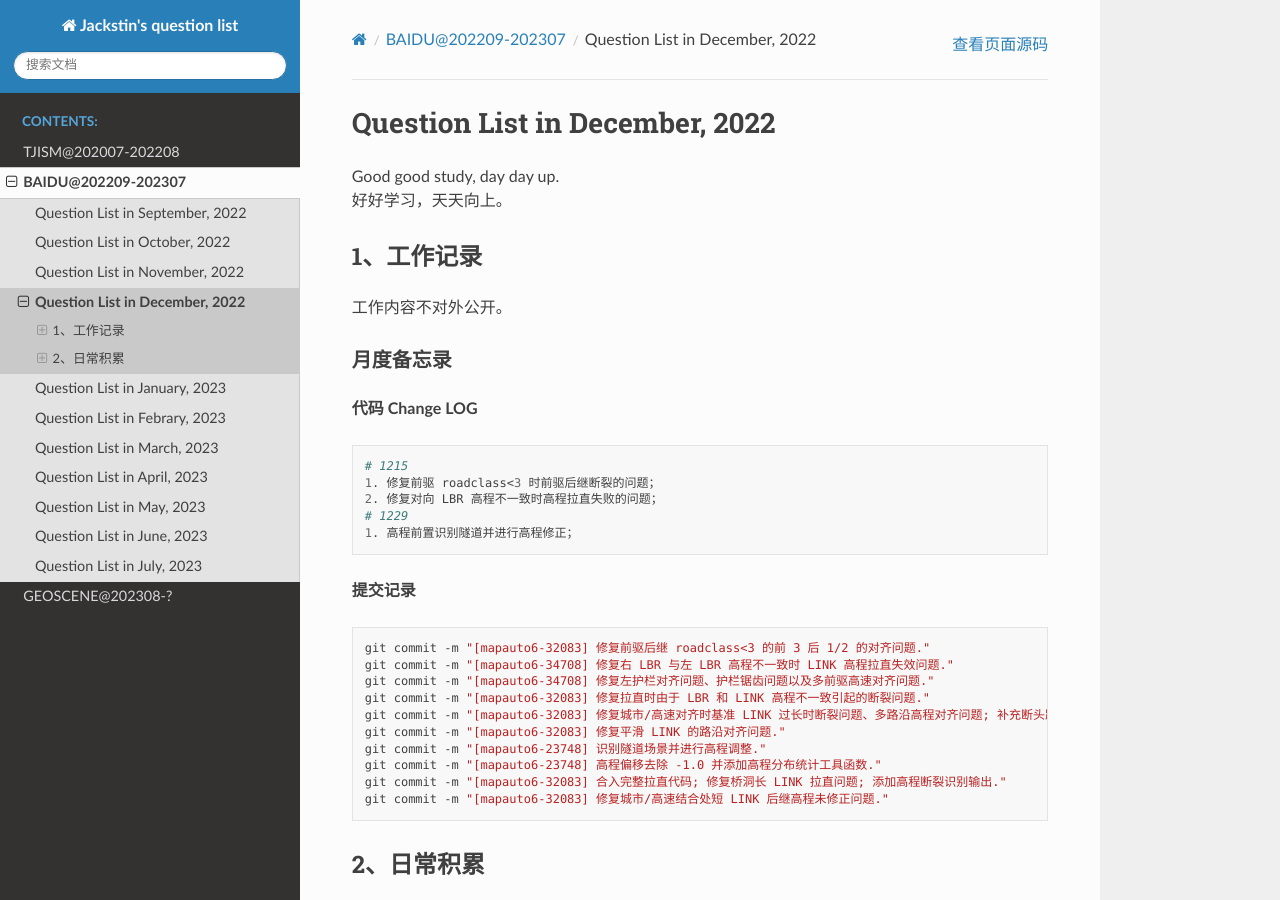
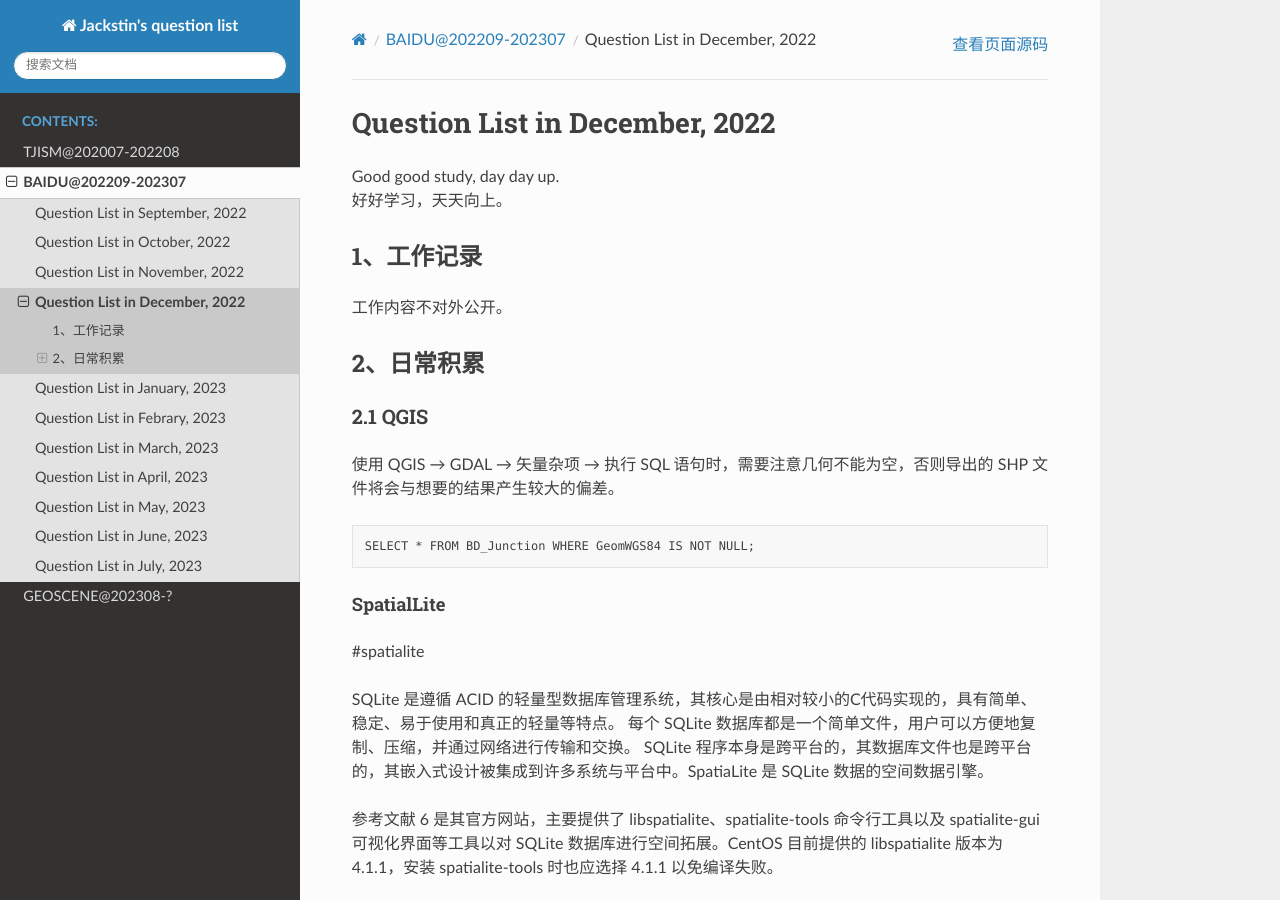
Before and after one commit to Toyimo/Jackstin-Questions, a Sphinx documentation site: the page built from source/Q202212.rst, in a window 1280 px wide and 900 px high. Built offline with Sphinx 7.4.7 and the Read the Docs theme 2.0.0, drawn with Linux system fonts in a browser that asks for light colours.

Commit message:
Update Q202212.rst

```diff
--- a/source/Q202212.rst
+++ b/source/Q202212.rst
@@ -10,34 +10,6 @@ Question List in December, 2022
 -----------
 
 工作内容不对外公开。
-
-月度备忘录
-~~~~~~~~~~
-
-**代码 Change LOG**
-
-.. code:: bash
-
-   # 1215
-   1. 修复前驱 roadclass<3 时前驱后继断裂的问题；
-   2. 修复对向 LBR 高程不一致时高程拉直失败的问题；
-   # 1229
-   1. 高程前置识别隧道并进行高程修正；
-
-**提交记录**
-
-.. code:: bash
-
-   git commit -m "[mapauto6-32083] 修复前驱后继 roadclass<3 的前 3 后 1/2 的对齐问题."
-   git commit -m "[mapauto6-34708] 修复右 LBR 与左 LBR 高程不一致时 LINK 高程拉直失效问题."
-   git commit -m "[mapauto6-34708] 修复左护栏对齐问题、护栏锯齿问题以及多前驱高速对齐问题."
-   git commit -m "[mapauto6-32083] 修复拉直时由于 LBR 和 LINK 高程不一致引起的断裂问题."
-   git commit -m "[mapauto6-32083] 修复城市/高速对齐时基准 LINK 过长时断裂问题、多路沿高程对齐问题; 补充断头路拉直处理代码."
-   git commit -m "[mapauto6-32083] 修复平滑 LINK 的路沿对齐问题."
-   git commit -m "[mapauto6-23748] 识别隧道场景并进行高程调整."
-   git commit -m "[mapauto6-23748] 高程偏移去除 -1.0 并添加高程分布统计工具函数."
-   git commit -m "[mapauto6-32083] 合入完整拉直代码; 修复桥洞长 LINK 拉直问题; 添加高程断裂识别输出."
-   git commit -m "[mapauto6-32083] 修复城市/高速结合处短 LINK 后继高程未修正问题."
 
 .. _2日常积累:
 
```
